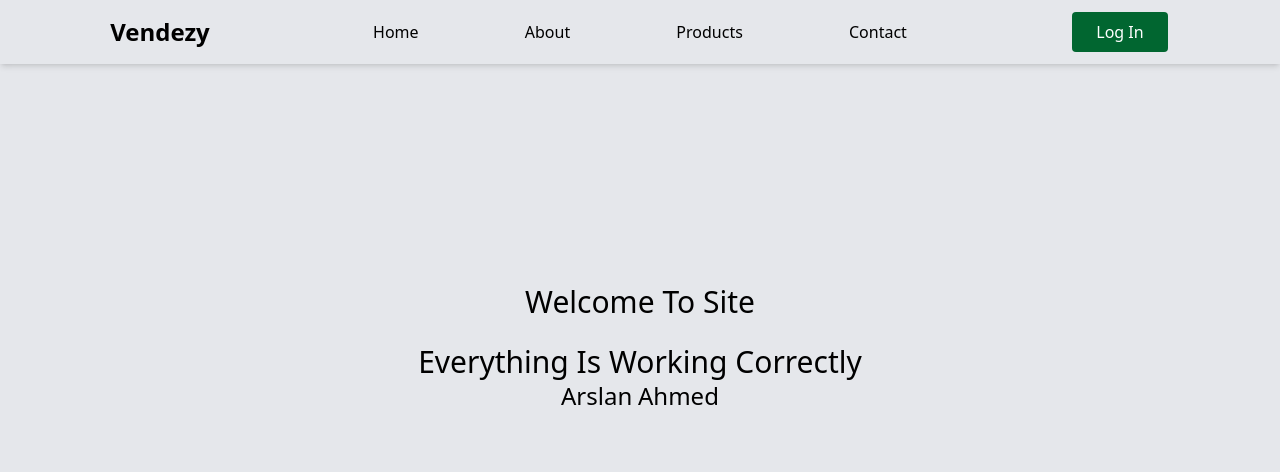
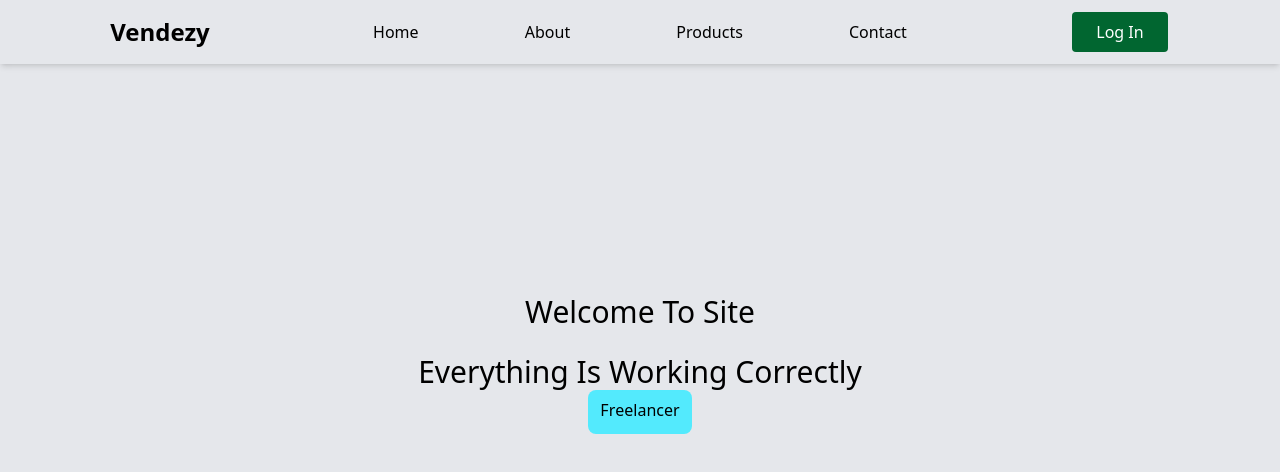
Before and after one commit to Arslan-the-Developer/vite-react-deploy, a React (Vite) app: page / in a window 1280 px wide. Shown: the top 472 px of the page. Built offline with nearby package versions, Linux system fonts and the light colour scheme.

Commit message:
Added Spring Animation Text

```diff
--- a/package.json
+++ b/package.json
@@ -13,6 +13,7 @@
     "@react-spring/web": "^9.7.5",
     "@tailwindcss/vite": "^4.0.14",
     "axios": "^1.8.3",
+    "framer-motion": "^11.18.2",
     "react": "^18.3.1",
     "react-dom": "^18.3.1",
     "react-router-dom": "^7.3.0",
--- /dev/null
+++ b/src/Components/RotatingText/RotatingText.css
@@ -0,0 +1,36 @@
+.text-rotate {
+  display: flex;
+  flex-wrap: wrap;
+  white-space: pre-wrap;
+  position: relative;
+}
+
+.text-rotate-sr-only {
+  position: absolute;
+  width: 1px;
+  height: 1px;
+  padding: 0;
+  margin: -1px;
+  overflow: hidden;
+  clip: rect(0, 0, 0, 0);
+  white-space: nowrap;
+  border: 0;
+}
+
+.text-rotate-word {
+  display: inline-flex;
+}
+
+.text-rotate-lines {
+  display: flex;
+  flex-direction: column;
+  width: 100%;
+}
+
+.text-rotate-element {
+  display: inline-block;
+}
+
+.text-rotate-space {
+  white-space: pre;
+}
--- /dev/null
+++ b/src/Components/RotatingText/RotatingText.jsx
@@ -0,0 +1,225 @@
+"use client";
+
+import {
+  forwardRef,
+  useCallback,
+  useEffect,
+  useImperativeHandle,
+  useMemo,
+  useState,
+} from "react";
+import { motion, AnimatePresence } from "framer-motion";
+
+import "./RotatingText.css";
+
+function cn(...classes) {
+  return classes.filter(Boolean).join(" ");
+}
+
+const RotatingText = forwardRef((props, ref) => {
+  const {
+    texts,
+    transition = { type: "spring", damping: 25, stiffness: 300 },
+    initial = { y: "100%", opacity: 0 },
+    animate = { y: 0, opacity: 1 },
+    exit = { y: "-120%", opacity: 0 },
+    animatePresenceMode = "wait",
+    animatePresenceInitial = false,
+    rotationInterval = 2000,
+    staggerDuration = 0,
+    staggerFrom = "first",
+    loop = true,
+    auto = true,
+    splitBy = "characters",
+    onNext,
+    mainClassName,
+    splitLevelClassName,
+    elementLevelClassName,
+    ...rest
+  } = props;
+
+  const [currentTextIndex, setCurrentTextIndex] = useState(0);
+
+  const splitIntoCharacters = (text) => {
+    if (typeof Intl !== "undefined" && Intl.Segmenter) {
+      const segmenter = new Intl.Segmenter("en", { granularity: "grapheme" });
+      return Array.from(segmenter.segment(text), (segment) => segment.segment);
+    }
+    return Array.from(text);
+  };
+
+  const elements = useMemo(() => {
+    const currentText = texts[currentTextIndex];
+    if (splitBy === "characters") {
+      const words = currentText.split(" ");
+      return words.map((word, i) => ({
+        characters: splitIntoCharacters(word),
+        needsSpace: i !== words.length - 1,
+      }));
+    }
+    if (splitBy === "words") {
+      return currentText.split(" ").map((word, i, arr) => ({
+        characters: [word],
+        needsSpace: i !== arr.length - 1,
+      }));
+    }
+    if (splitBy === "lines") {
+      return currentText.split("\n").map((line, i, arr) => ({
+        characters: [line],
+        needsSpace: i !== arr.length - 1,
+      }));
+    }
+    // For a custom separator
+    return currentText.split(splitBy).map((part, i, arr) => ({
+      characters: [part],
+      needsSpace: i !== arr.length - 1,
+    }));
+  }, [texts, currentTextIndex, splitBy]);
+
+  const getStaggerDelay = useCallback(
+    (index, totalChars) => {
+      const total = totalChars;
+      if (staggerFrom === "first") return index * staggerDuration;
+      if (staggerFrom === "last") return (total - 1 - index) * staggerDuration;
+      if (staggerFrom === "center") {
+        const center = Math.floor(total / 2);
+        return Math.abs(center - index) * staggerDuration;
+      }
+      if (staggerFrom === "random") {
+        const randomIndex = Math.floor(Math.random() * total);
+        return Math.abs(randomIndex - index) * staggerDuration;
+      }
+      return Math.abs(staggerFrom - index) * staggerDuration;
+    },
+    [staggerFrom, staggerDuration],
+  );
+
+  const handleIndexChange = useCallback(
+    (newIndex) => {
+      setCurrentTextIndex(newIndex);
+      if (onNext) onNext(newIndex);
+    },
+    [onNext],
+  );
+
+  const next = useCallback(() => {
+    const nextIndex =
+      currentTextIndex === texts.length - 1
+        ? loop
+          ? 0
+          : currentTextIndex
+        : currentTextIndex + 1;
+    if (nextIndex !== currentTextIndex) {
+      handleIndexChange(nextIndex);
+    }
+  }, [currentTextIndex, texts.length, loop, handleIndexChange]);
+
+  const previous = useCallback(() => {
+    const prevIndex =
+      currentTextIndex === 0
+        ? loop
+          ? texts.length - 1
+          : currentTextIndex
+        : currentTextIndex - 1;
+    if (prevIndex !== currentTextIndex) {
+      handleIndexChange(prevIndex);
+    }
+  }, [currentTextIndex, texts.length, loop, handleIndexChange]);
+
+  const jumpTo = useCallback(
+    (index) => {
+      const validIndex = Math.max(0, Math.min(index, texts.length - 1));
+      if (validIndex !== currentTextIndex) {
+        handleIndexChange(validIndex);
+      }
+    },
+    [texts.length, currentTextIndex, handleIndexChange],
+  );
+
+  const reset = useCallback(() => {
+    if (currentTextIndex !== 0) {
+      handleIndexChange(0);
+    }
+  }, [currentTextIndex, handleIndexChange]);
+
+  useImperativeHandle(
+    ref,
+    () => ({
+      next,
+      previous,
+      jumpTo,
+      reset,
+    }),
+    [next, previous, jumpTo, reset],
+  );
+
+  useEffect(() => {
+    if (!auto) return;
+    const intervalId = setInterval(next, rotationInterval);
+    return () => clearInterval(intervalId);
+  }, [next, rotationInterval, auto]);
+
+  return (
+    <motion.span
+      className={cn("text-rotate", mainClassName)}
+      {...rest}
+      layout
+      transition={transition}
+    >
+      <span className="text-rotate-sr-only">{texts[currentTextIndex]}</span>
+      <AnimatePresence
+        mode={animatePresenceMode}
+        initial={animatePresenceInitial}
+      >
+        <motion.div
+          key={currentTextIndex}
+          className={cn(
+            splitBy === "lines" ? "text-rotate-lines" : "text-rotate",
+          )}
+          layout
+          aria-hidden="true"
+        >
+          {elements.map((wordObj, wordIndex, array) => {
+            const previousCharsCount = array
+              .slice(0, wordIndex)
+              .reduce((sum, word) => sum + word.characters.length, 0);
+            return (
+              <span
+                key={wordIndex}
+                className={cn("text-rotate-word", splitLevelClassName)}
+              >
+                {wordObj.characters.map((char, charIndex) => (
+                  <motion.span
+                    key={charIndex}
+                    initial={initial}
+                    animate={animate}
+                    exit={exit}
+                    transition={{
+                      ...transition,
+                      delay: getStaggerDelay(
+                        previousCharsCount + charIndex,
+                        array.reduce(
+                          (sum, word) => sum + word.characters.length,
+                          0,
+                        ),
+                      ),
+                    }}
+                    className={cn("text-rotate-element", elementLevelClassName)}
+                  >
+                    {char}
+                  </motion.span>
+                ))}
+                {wordObj.needsSpace && (
+                  <span className="text-rotate-space"> </span>
+                )}
+              </span>
+            );
+          })}
+        </motion.div>
+      </AnimatePresence>
+    </motion.span>
+  );
+});
+
+RotatingText.displayName = "RotatingText";
+export default RotatingText;
--- a/src/Screens/HomeScreen/HomeScreen.jsx
+++ b/src/Screens/HomeScreen/HomeScreen.jsx
@@ -1,6 +1,6 @@
 import React, { useEffect } from 'react'
 import Navbar from './Components/Navbar'
-import BlurText from '../../Components/BlurText/BlurText'
+import RotatingText from '../../Components/RotatingText/RotatingText'
 
 function HomeScreen() {
 
@@ -15,13 +15,18 @@
             <h2 className='text-3xl mt-6'>Everything Is Working Correctly</h2>
 
             <span className=''>
-            <BlurText
-              text="Arslan Ahmed"
-              delay={150}
-              animateBy="words"
-              direction="top"
-              className="text-2xl mb-8"
-            />
+            <RotatingText
+                texts={['Programmer', 'Full Stack Developer', 'Freelancer', 'API Expert']}
+                mainClassName="px-2 sm:px-2 md:px-3 bg-cyan-300 text-black overflow-hidden py-0.5 sm:py-1 md:py-2 justify-center rounded-lg"
+                staggerFrom={"first"}
+                initial={{ y: "100%" }}
+                animate={{ y: 0 }}
+                exit={{ y: "-120%" }}
+                staggerDuration={0.025}
+                splitLevelClassName="overflow-hidden pb-0.5 sm:pb-1 md:pb-1"
+                transition={{ type: "spring", damping: 30, stiffness: 400 }}
+                rotationInterval={2000}
+              />
             </span>
 
         </div>
```
Also changed, not shown: 1 other file (tests, documents, lock files or other folders).
